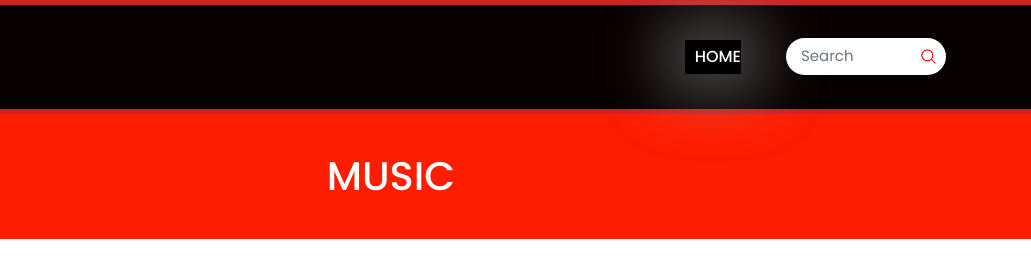
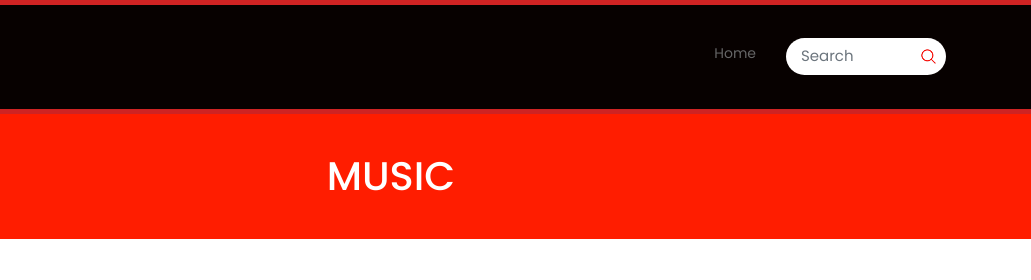
Before and after one commit to Jeremaih78/agritech_repo, a plain HTML site: page aaronmashingaidze/music.html in a window 1280 px wide. Shown: the top 280 px of the page, 249-1280 px from the left. Drawn offline with nearby package versions, Linux system fonts and the light colour scheme.

Commit message:
Update music.html

```diff
--- a/aaronmashingaidze/music.html
+++ b/aaronmashingaidze/music.html
@@ -54,7 +54,7 @@
                             <div class="limit-box">
                                 <nav class="main-menu">
                                     <ul class="menu-area-main">
-                                        <li class="active"> <a href="index.html">Home</a> </li>
+                                        <li <a href="index.html">Home</a> </li>
                                     </ul>
                                 </nav>
                             </div>
```
